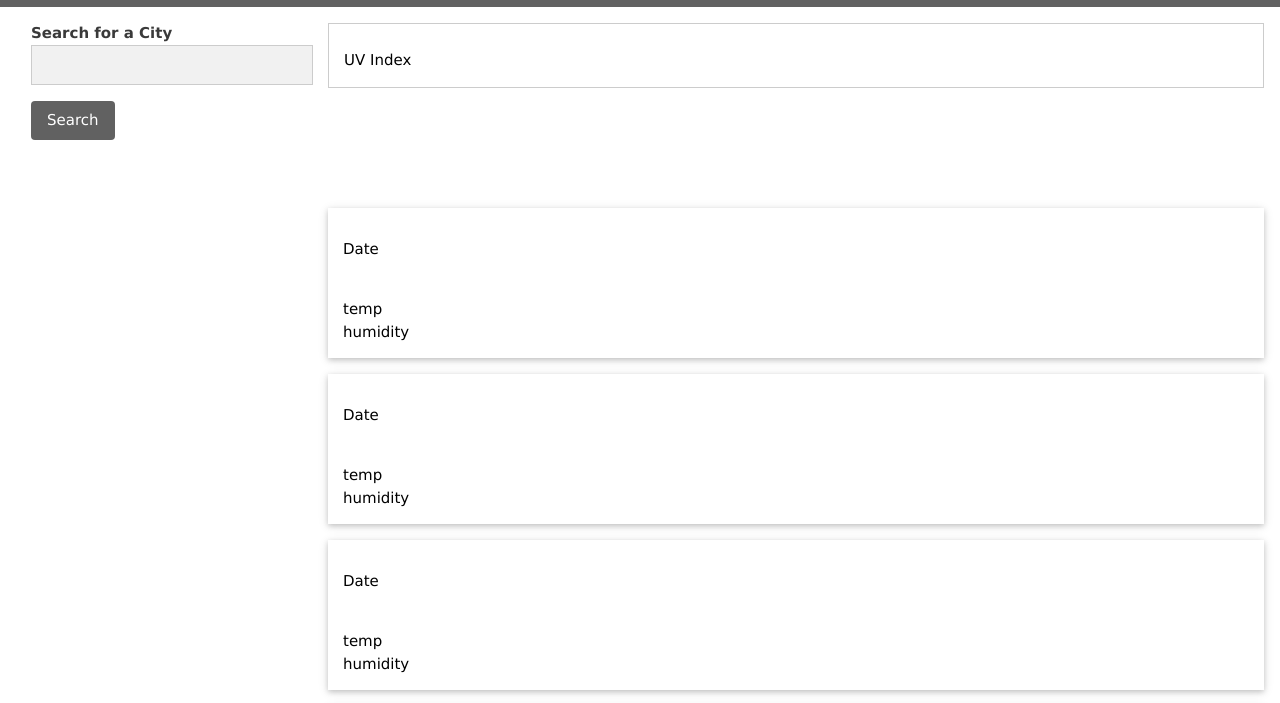
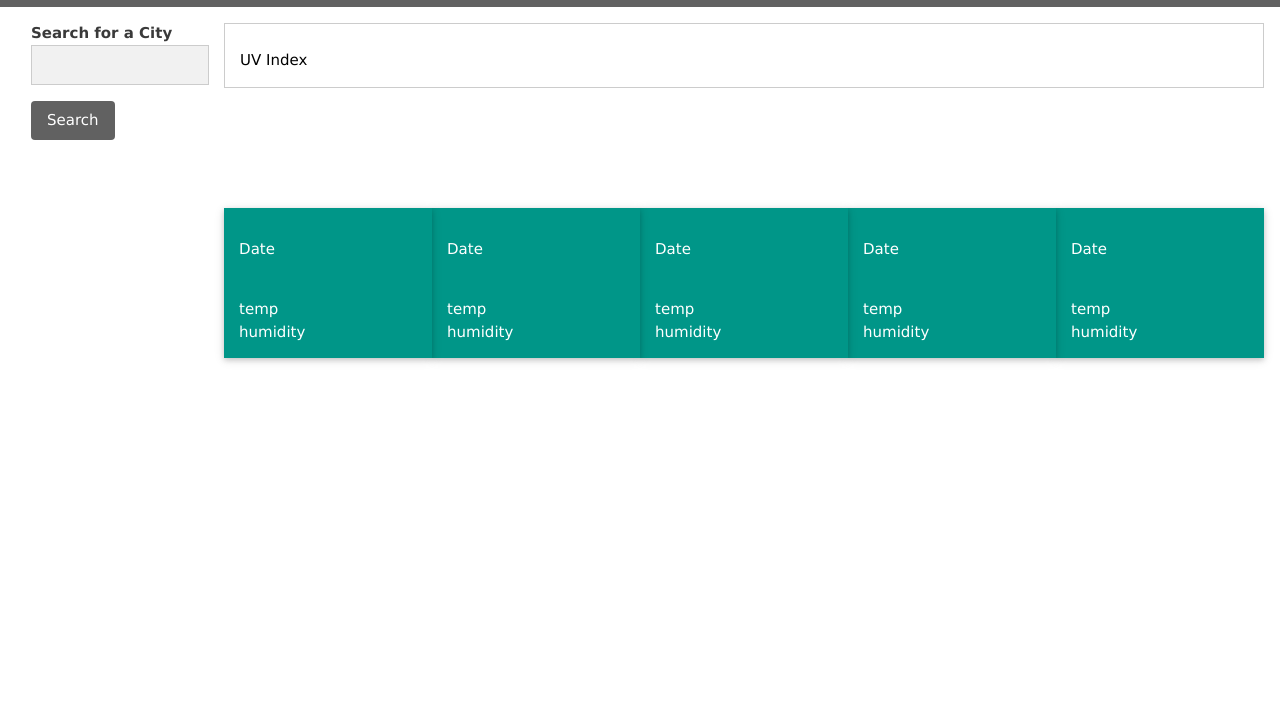
Before and after one commit to yermasog/weather-dash-app, a plain HTML site: page index.html in a window 1280 px wide. Shown: the part 67-770 px from the top of the page. Drawn offline with nearby package versions, Linux system fonts and the light colour scheme.

```diff
--- a/Assets/JS/script.js
+++ b/Assets/JS/script.js
@@ -1,6 +1,5 @@
 $(function () {
     var cityHistory = [];
-    var cityName;
 
     $("#submitBtn").on("click", function (event) {
         event.preventDefault()
@@ -22,7 +21,6 @@ $(function () {
 
             var lat = response.coord.lat;
             var lon = response.coord.lon;
-            // var icon = response.weather[0].icon
 
             var UVquery = "https://api.openweathermap.org/data/2.5/onecall?lat=" + lat + "&lon=" + lon + "&appid=18687cf1c7c1d78e93e8472d225dee33&units=imperial"
 
@@ -33,30 +31,16 @@ $(function () {
                 console.log(boogers)
                 $("#UV").text("UV Index: " + boogers.current.uvi);
 
-                // $("#day1").text(moment().add(1, 'days').format("MMM Do"))
                 for (let i = 0; i < 5; i++) {
                     $("#day" + i).text(moment().add((i + 1), 'days').format("MMM Do"));
-                }
-                // var dailyicon = "https://openweathermap.org/img/w/" + icon + ".png"
-                // $("#day1icon").attr("src", dailyicon)
-
-                for (let i = 0; i < 5; i++) {
                     var icon = boogers.daily[(0 + i)].weather[0].icon;
                     var dailyicon = "https://openweathermap.org/img/w/" + icon + ".png";
-                    $("#day" + i + "icon").attr("src", dailyicon)
-
-                }
-
-                for (let i = 0; i < 5; i++) {
+                    $("#day" + i + "icon").attr("src", dailyicon);
                     var dailytemp = boogers.daily[(0 + i)].temp.day;
                     $("#day" + i + "temp").text("Temp: " + dailytemp + " °F");
-                }
-
-                for (let i = 0; i < 5; i++) {
                     var dailyhumid = boogers.daily[(0 + i)].humidity;
                     $("#day" + i + "humid").text("Humidity: " + dailyhumid + " %");
                 }
-
             });
         });
     })
--- a/index.html
+++ b/index.html
@@ -15,7 +15,7 @@
     </header>
     <div class="w3-container">
         <div class="w3-row">
-            <aside class="w3-cell aside">
+            <aside class="w3-col m2 aside">
                 <form>
                     <label class="w3-text-dark-grey"><b>Search for a City</b></label>
                     <input class="w3-input w3-border w3-light-grey" type="text" id="cityName">
@@ -30,7 +30,7 @@
                     <p id="recent5"></p>
                 </div>
             </aside>
-            <main class="w3-cell w3-border w3-margin-top main">
+            <main class="w3-col m10 w3-border w3-margin-top main">
                 <div>
                     <h2 id="city-title" data-name="city"></h2>
                     <div id="date"></div>
@@ -42,8 +42,8 @@
             </main>
         </div>
         <br>
-        <div class="w3-cell-row">
-            <div class="daily w3-card w3-margin-top w3-cell w3-container">
+        <div class="w3-cell-row-padding">
+            <div class="daily w3-card w3-margin-top w3-col m2 w3-teal">
                 <header>
                     <p id="day0">Date</p>
                 </header>
@@ -51,7 +51,7 @@
                 <div id="day0temp">temp</div>
                 <div id="day0humid">humidity</div>
             </div>
-            <div class="daily w3-card w3-margin-top w3-cell w3-container">
+            <div class="daily w3-card w3-margin-top w3-col m2 w3-teal">
                 <header>
                     <p id="day1">Date</p>
                 </header>
@@ -59,7 +59,7 @@
                 <div id="day1temp">temp</div>
                 <div id="day1humid">humidity</div>
             </div>
-            <div class="daily w3-card w3-margin-top w3-cell w3-container">
+            <div class="daily w3-card w3-margin-top w3-col m2 w3-teal">
                 <header>
                     <p id="day2">Date</p>
                 </header>
@@ -67,7 +67,7 @@
                 <div id="day2temp">temp</div>
                 <div id="day2humid">humidity</div>
             </div>
-            <div class="daily w3-card w3-margin-top w3-cell w3-container">
+            <div class="daily w3-card w3-margin-top w3-col m2 w3-teal">
                 <header>
                     <p id="day3">Date</p>
                 </header>
@@ -75,7 +75,7 @@
                 <div id="day3temp">temp</div>
                 <div id="day3humid">humidity</div>
             </div>
-            <div class="daily w3-card w3-margin-top w3-cell w3-container">
+            <div class="daily w3-card w3-margin-top w3-col m2 w3-teal">
                 <header>
                     <p id="day4">Date</p>
                 </header>
```
Also changed, not shown: Assets/images/Screenshot 2021-01-15 004735.png (added), 1 other file.
